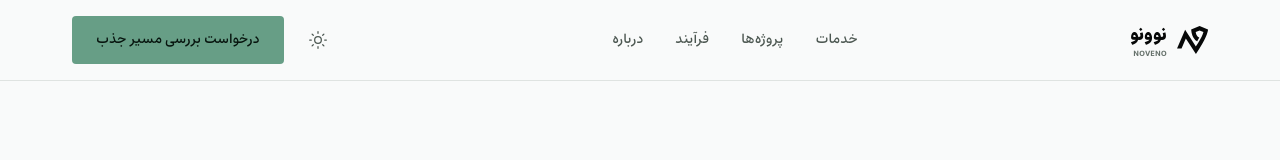
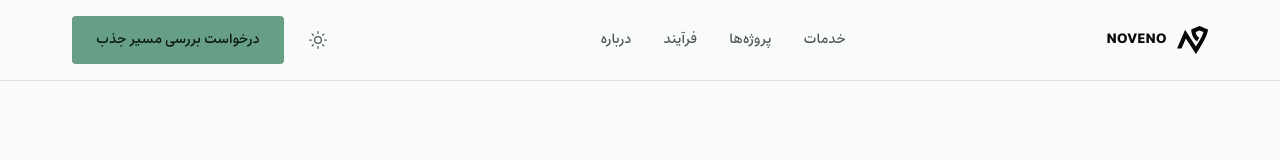
Before and after one commit to imdanialrashidi/noveno, an Astro site: page / in a window 1280 px wide. Shown: the top 160 px of the page. Built offline with nearby package versions, Linux system fonts and the light colour scheme; Astro itself is replaced by a stand-in of ours; no server answers.

Commit message:
fix(brand): use themed English-only logo wordmark

```diff
--- a/src/components/brand/Logo.astro
+++ b/src/components/brand/Logo.astro
@@ -1,8 +1,8 @@
 ---
-import { SITE_NAME_EN, SITE_NAME_FA } from "../../data/site";
+import { SITE_NAME_EN } from "../../data/site";
 
 interface Props {
-  /** Show the Persian wordmark next to the mark. */
+  /** Show the English NOVENO wordmark next to the mark. */
   wordmark?: boolean;
   /** Wordmark size class (defaults to header size). */
   size?: "md" | "lg";
@@ -14,11 +14,11 @@ const { wordmark = true, size = "md" } = Astro.props;
  * Brand mark — geometry reused unchanged from branding_assests/
  * (Noveno_Logo_SVG_Outline.svg path), fill from the semantic text token
  * (accepted recolor, DESIGN §9 / §17). The Tahoma «NOVENO» embedded text
- * is replaced by an Estedad-rendered wordmark (DESIGN §5.2, §9).
+ * is replaced by an Estedad-rendered English wordmark (DESIGN §5.2, §9).
  */
 ---
 
-<span class:list={["inline-flex items-center gap-2.5", size === "lg" ? "gap-3" : ""]}>
+<span class:list={["inline-flex items-center gap-2.5 text-text", size === "lg" ? "gap-3" : ""]}>
   <svg
     viewBox="0 0 438 394"
     class:list={[size === "lg" ? "h-9 w-auto" : "h-7 w-auto"]}
@@ -31,23 +31,12 @@ const { wordmark = true, size = "md" } = Astro.props;
     />
   </svg>
   {wordmark && (
-    <span class="flex flex-col leading-none">
-      <span
-        class:list={[
-          "font-display font-extrabold text-text",
-          size === "lg" ? "text-xl" : "text-lg",
-        ]}
-        lang="fa"
-      >
-        {SITE_NAME_FA}
-      </span>
-      <span
-        class="font-display font-bold tracking-[0.04em] text-text-faint"
-        style={`font-size:${size === "lg" ? "0.55rem" : "0.5rem"}`}
-        lang="en"
-      >
-        {SITE_NAME_EN}
-      </span>
+    <span
+      class="font-display font-extrabold tracking-[0.04em] text-current"
+      style={`font-size:${size === "lg" ? "1.05rem" : "0.9rem"}`}
+      lang="en"
+    >
+      {SITE_NAME_EN}
     </span>
   )}
 </span>
```
